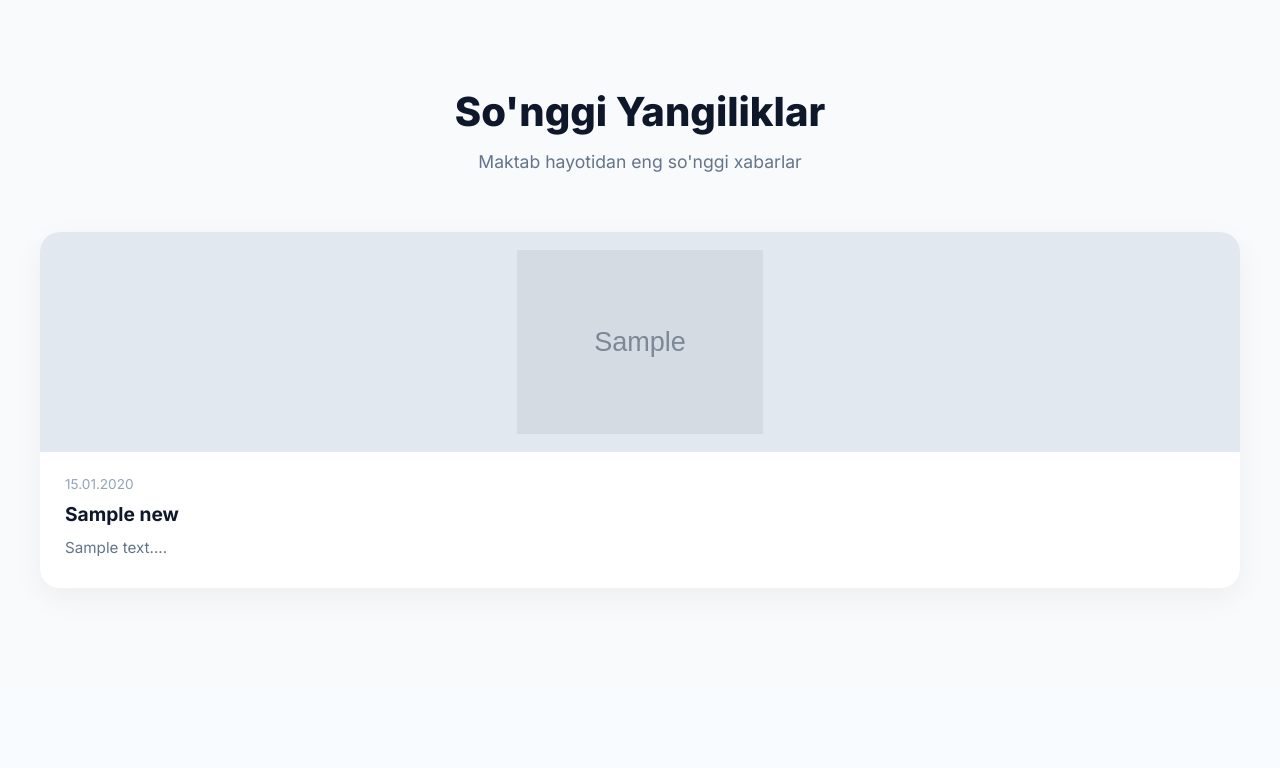
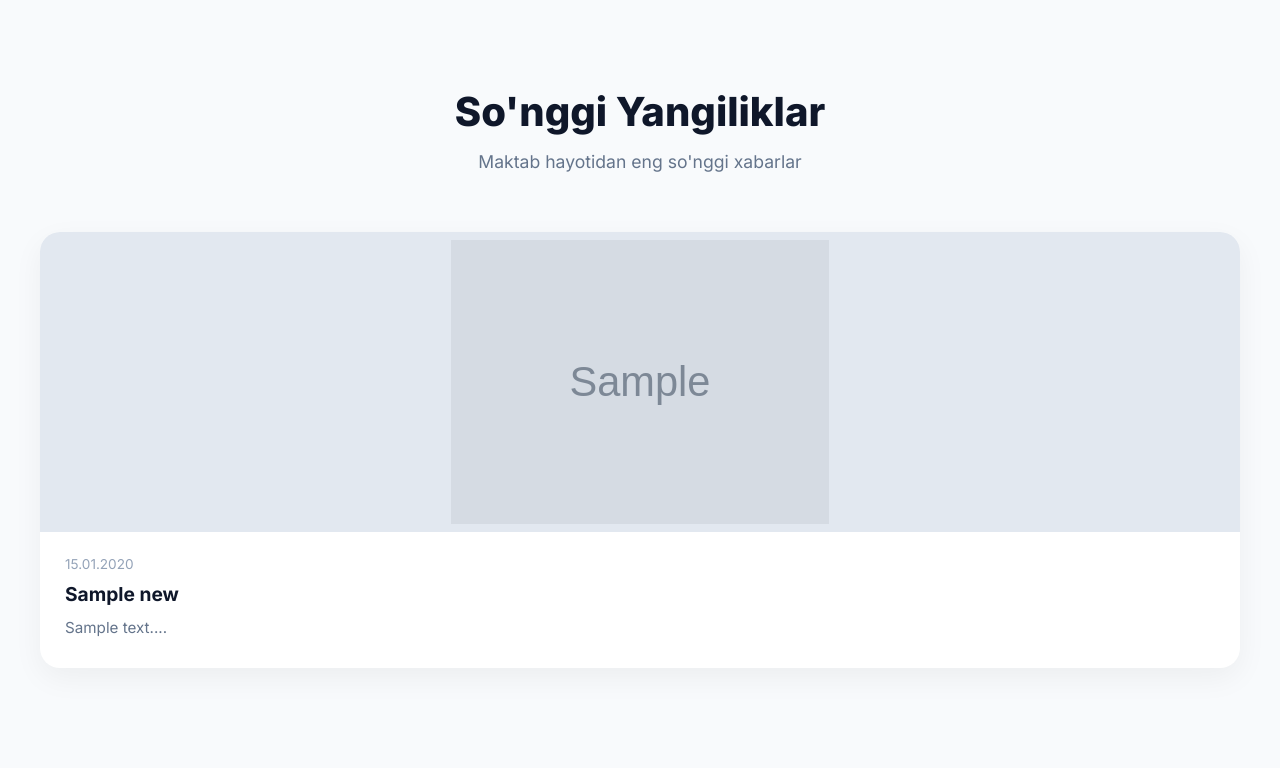
Before and after one commit to inatillayevsuhrob6-prog/maktab-portal, a Flask app: page / in a window 1280 px wide. Shown: the part 1383-2151 px from the top of the page. Before the commit the page ends 1939 px from the top, so only its background shows below. Run offline with Flask 3, Linux system fonts and the light colour scheme; tables that the repository leaves empty hold one stand-in row (values such as "Sample post"); grey boxes marked "Sample" are stand-in pictures; some libraries are stand-ins or nearby versions.

Commit message:
Show full news poster image

```diff
--- a/templates/login.html
+++ b/templates/login.html
@@ -152,14 +152,14 @@
         .news-card:hover { transform: translateY(-5px); box-shadow: 0 18px 35px rgba(15, 23, 42, .1); }
         .news-image-wrapper {
             width: 100%;
-            height: 220px;
+            height: 300px;
             display: flex;
             align-items: center;
             justify-content: center;
             overflow: hidden;
             background: #e2e8f0;
         }
-        .news-image { display: block; width: 100%; height: 100%; object-fit: contain; padding: 18px; }
+        .news-image { display: block; width: 100%; height: 100%; object-fit: contain; padding: 8px; }
         .news-content { padding: 24px 25px 28px; }
         .news-date { font-size: 0.85rem; color: #94a3b8; margin-bottom: 10px; display: block; }
         .news-card h3 { font-size: 1.2rem; margin-bottom: 10px; color: #0f172a; }
```
